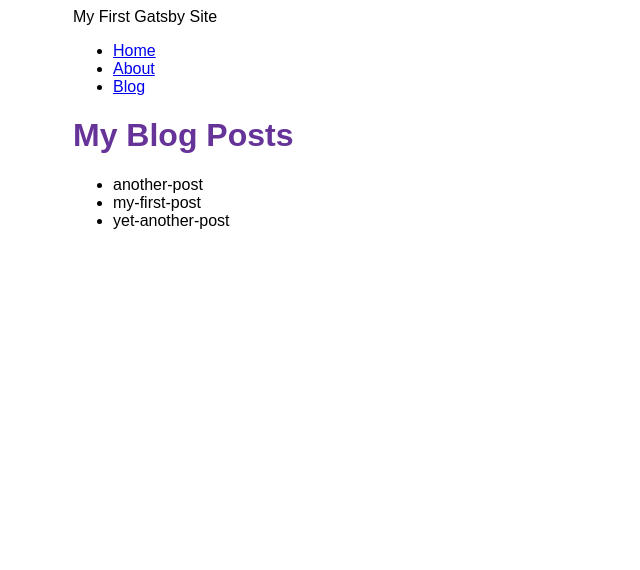
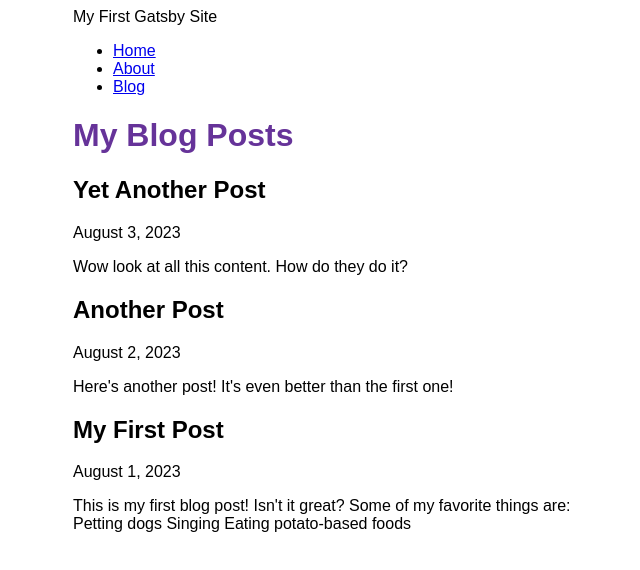
Before and after one commit to l-white/my-first-gatsby-site, a Gatsby site: page /blog in a window 1280 px wide. Shown: the whole page, without its empty margins (317-957 px from the left). Built offline with nearby package versions, Linux system fonts and the light colour scheme; Gatsby itself is replaced by a stand-in of ours.

Commit message:
transformed data to use MDX and updated blog post page

```diff
--- a/blog/another-post.mdx
+++ b/blog/another-post.mdx
@@ -0,0 +1,7 @@
+---
+title: "Another Post"
+date: "2023-08-02"
+slug: "another-post"
+---
+
+Here's another post! It's even better than the first one!
--- a/blog/my-first-post.mdx
+++ b/blog/my-first-post.mdx
@@ -0,0 +1,13 @@
+---
+title: "My First Post"
+date: "2023-08-01"
+slug: "my-first-post"
+---
+
+This is my first blog post! Isn't it *great*?
+
+Some of my **favorite** things are:
+
+* Petting dogs
+* Singing
+* Eating potato-based foods
--- a/blog/yet-another-post.mdx
+++ b/blog/yet-another-post.mdx
@@ -0,0 +1,7 @@
+---
+title: "Yet Another Post"
+date: "2023-08-03"
+slug: "yet-another-post"
+---
+
+Wow look at all this content. How do they do it?
--- a/gatsby-config.js
+++ b/gatsby-config.js
@@ -16,5 +16,6 @@
         path: `${__dirname}/blog`,
       },
     },
+    'gatsby-plugin-mdx',
   ],
 }
--- a/package.json
+++ b/package.json
@@ -15,8 +15,10 @@
     "clean": "gatsby clean"
   },
   "dependencies": {
+    "@mdx-js/react": "^2.3.0",
     "gatsby": "^5.11.0",
     "gatsby-plugin-image": "^3.11.0",
+    "gatsby-plugin-mdx": "^5.11.0",
     "gatsby-plugin-sharp": "^5.11.0",
     "gatsby-source-filesystem": "^5.11.0",
     "react": "^18.2.0",
--- a/src/pages/blog.js
+++ b/src/pages/blog.js
@@ -6,11 +6,13 @@
 const BlogPage = ({ data }) => {
   return (
     <Layout pageTitle="My Blog Posts">
-      <ul>
-        {data.allFile.nodes.map((node) => (
-          <li key={node.name}>{node.name}</li>
-        ))}
-      </ul>
+      {data.allMdx.nodes.map((node) => (
+        <article key={node.id}>
+          <h2>{node.frontmatter.title}</h2>
+          <p>{node.frontmatter.date}</p>
+          <p>{node.excerpt}</p>
+        </article>
+      ))}
     </Layout>
   )
 }
@@ -22,6 +24,16 @@
         name
       }
     }
+    allMdx(sort: { frontmatter: { date: DESC } }) {
+      nodes {
+        frontmatter {
+          date(formatString: "MMMM D, YYYY")
+          title
+        }
+        id
+        excerpt
+      }
+    }
   }
 `
 
```
Also changed, not shown: 1 other file.
